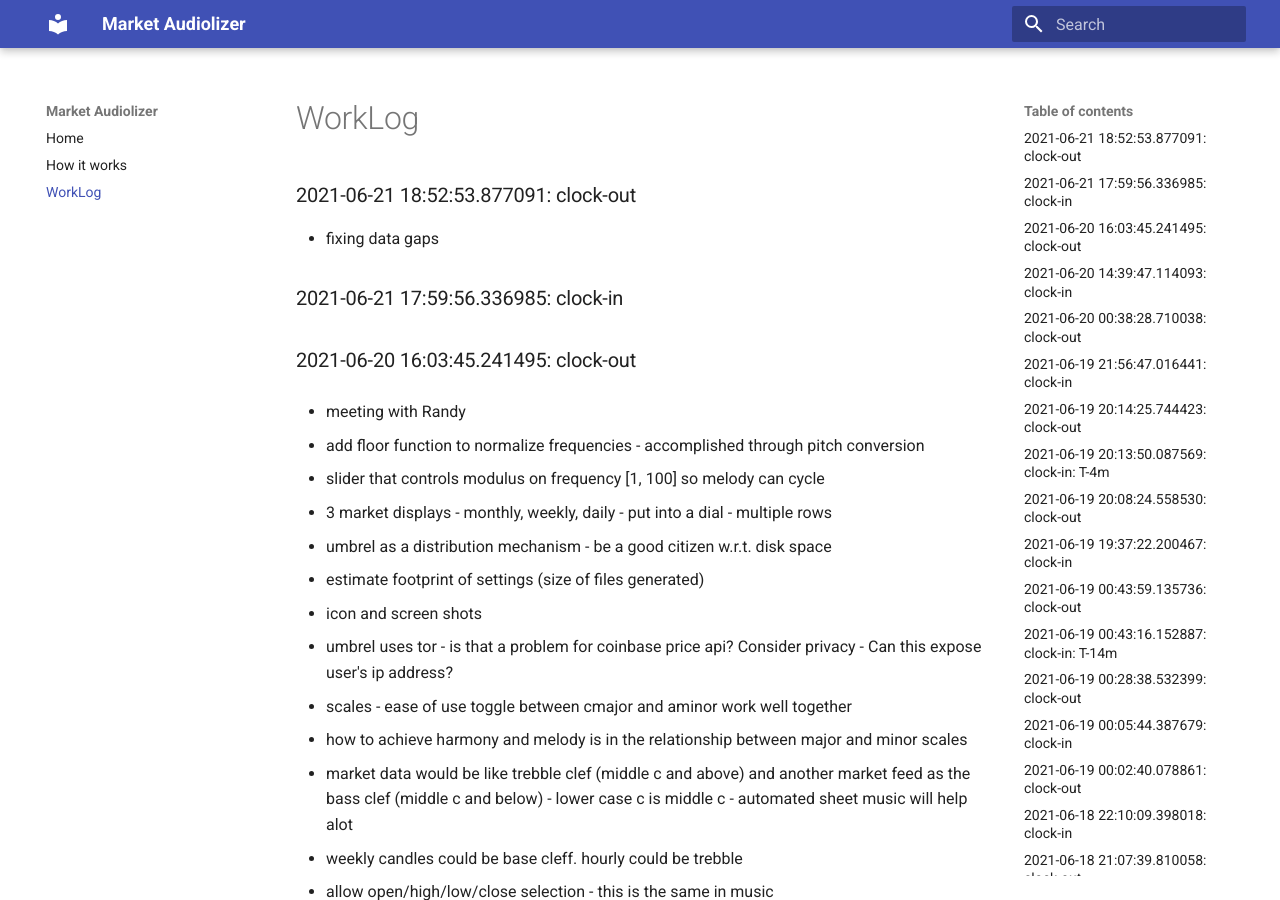
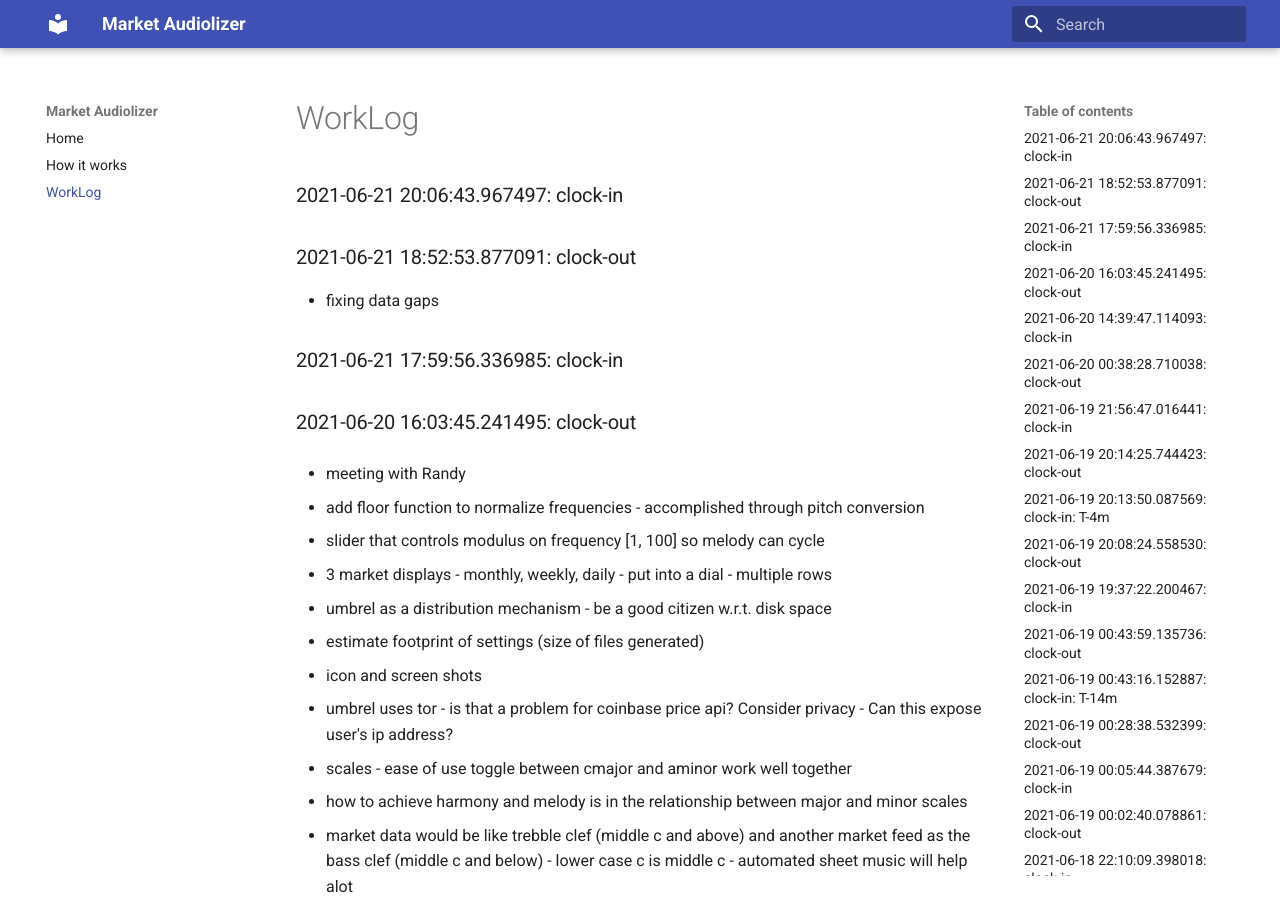
Before and after one commit to asherp/audiolizer, an MkDocs documentation site: the page built from docs/WorkLog.md, in a window 1280 px wide and 900 px high. Built offline with MkDocs 1.6.1 and Material for MkDocs 9.7.7, drawn with Linux system fonts in a browser that asks for light colours.

Commit message:
clock-in

```diff
--- a/WorkLog.md
+++ b/WorkLog.md
@@ -1,3 +1,6 @@
+
+### 2021-06-21 20:06:43.967497: clock-in
+
 ### 2021-06-21 18:52:53.877091: clock-out
 
 * fixing data gaps
```
